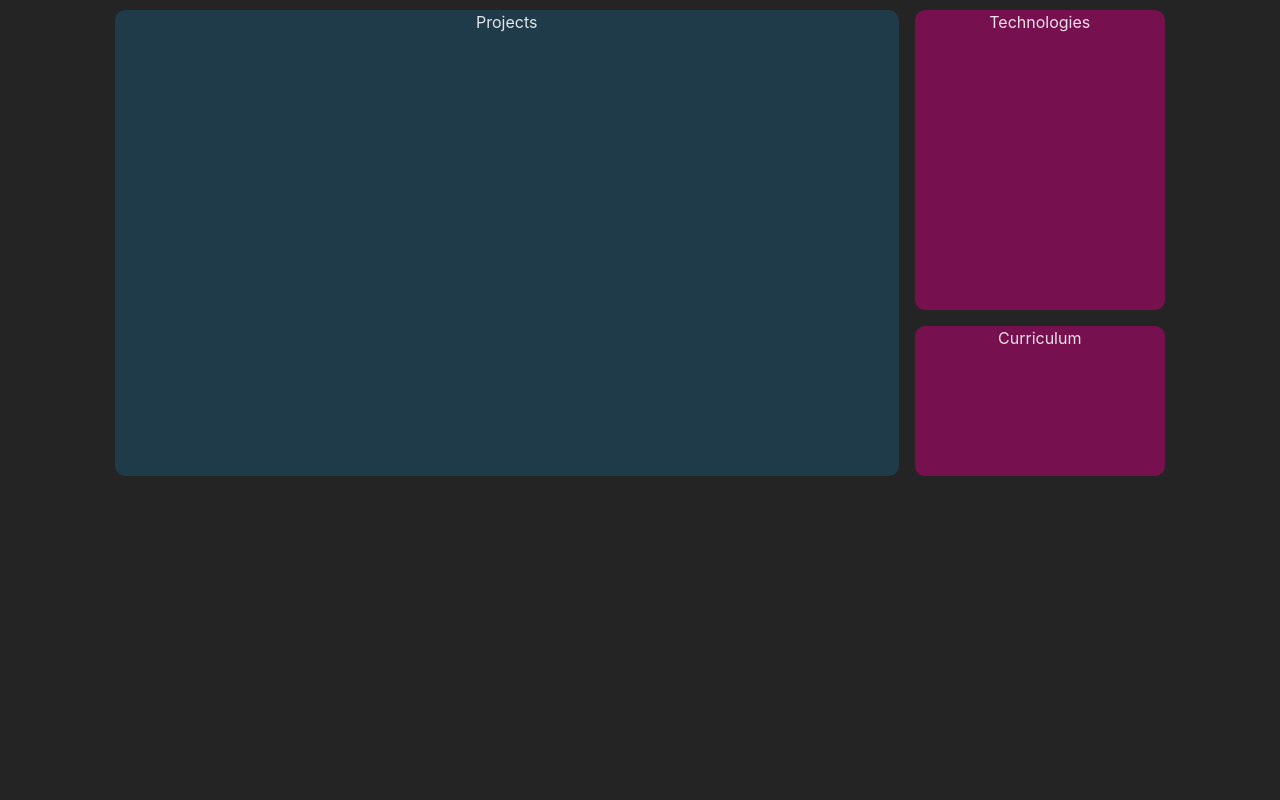
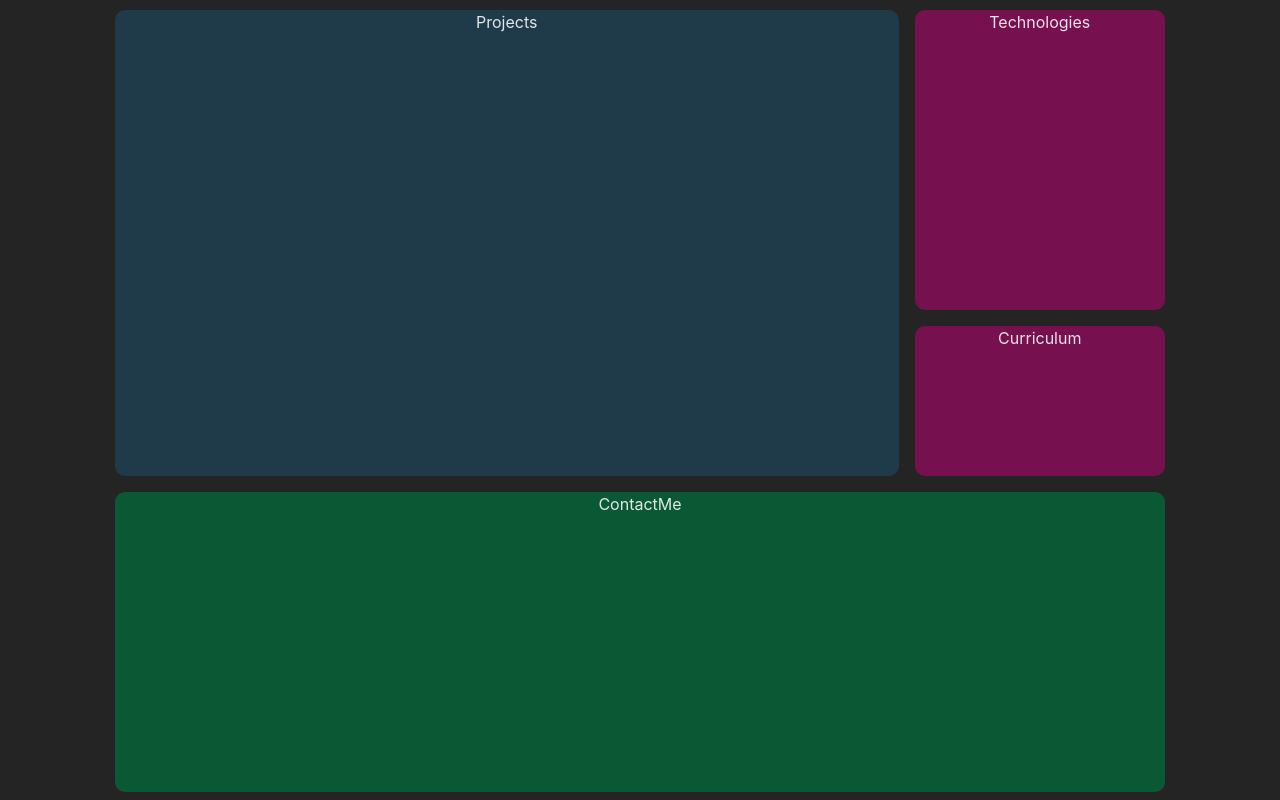
Before and after one commit to AgustinDi/portfolio, a React (Vite) app: page / in a window 1280 px wide. Shown: the part 954-1754 px from the top of the page. Before the commit the page ends 1438 px from the top, so only its background shows below. Built offline with nearby package versions, Linux system fonts and the light colour scheme.

Commit message:
ContactMe added

```diff
--- a/src/App.css
+++ b/src/App.css
@@ -13,7 +13,7 @@
   margin-top: 80px;
 
   grid-template-columns: repeat(8, 1fr);
-  grid-template-rows: 150px 250px 270px 150px 300px 150px;
+  grid-template-rows: 150px 250px 270px 150px 300px 150px 300px;
   gap: 16px
 }
 
@@ -82,3 +82,9 @@
   grid-column: 7 / 9;
   grid-row: 6 / 7;
 }
+
+.ContactMe {
+  background-color: var(--color-ContactMe);
+  grid-column: 1 / 9;
+  grid-row: 7 / 8;
+}
--- a/src/App.jsx
+++ b/src/App.jsx
@@ -9,6 +9,7 @@ import WorkingOn from './cards/WorkingOn'
 import Projects from './cards/Projects'
 import Technologies from './cards/technologies'
 import Curriculum from './cards/Curriculum'
+import ContactMe from './cards/ContactMe'
 
 function App() {
 
@@ -24,6 +25,7 @@ function App() {
       <Projects />
       <Technologies />
       <Curriculum />
+      <ContactMe />
     </main>
   )
 }
--- /dev/null
+++ b/src/cards/ContactMe.jsx
@@ -0,0 +1,9 @@
+import './Cards Styles/ContactMe.css'
+
+export default function ContactMe() {
+     return (
+          <div className='ContactMe'>
+               ContactMe
+          </div>
+     )
+}
--- a/src/index.css
+++ b/src/index.css
@@ -22,5 +22,6 @@
   --color-WorkingOn: grey;
   --color-Projects: #1F3A49;
   --color-Technologies: #77104E;
-  --color-Curriculum: #77104E
+  --color-Curriculum: #77104E;
+  --color-ContactMe: #0B5934;
 }
```
Also changed, not shown: src/cards/Cards Styles/ContactMe.css (added).
